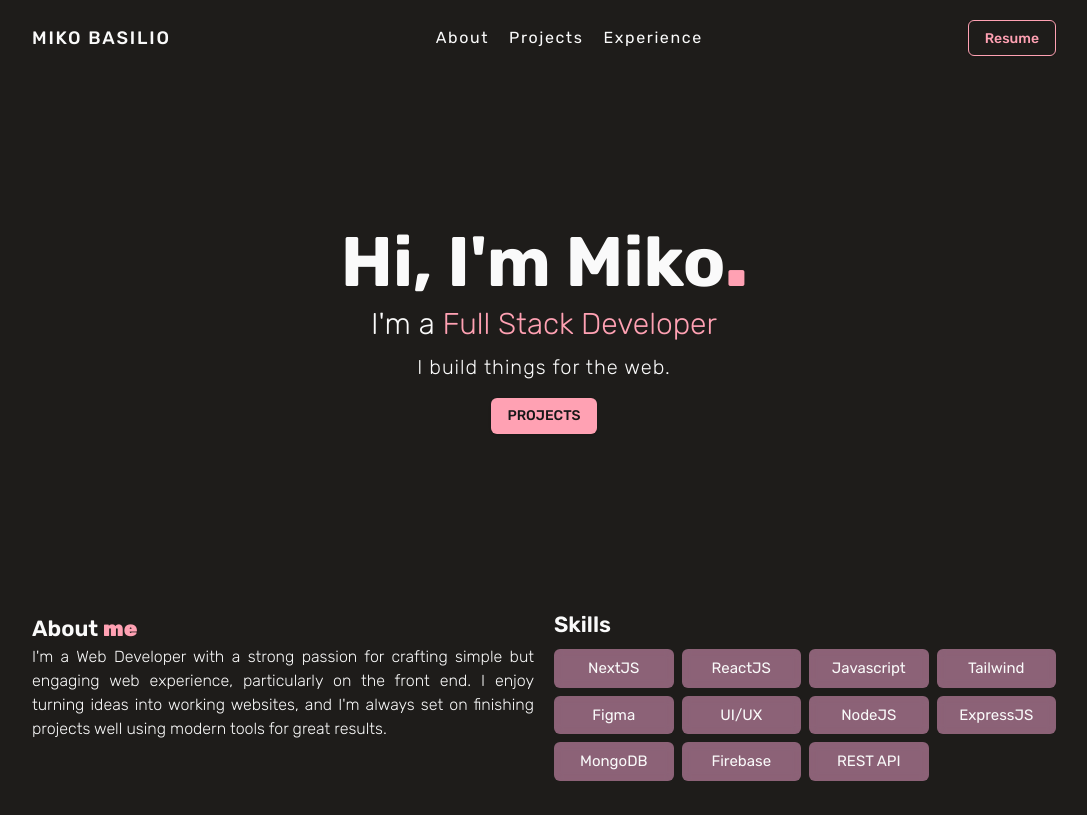
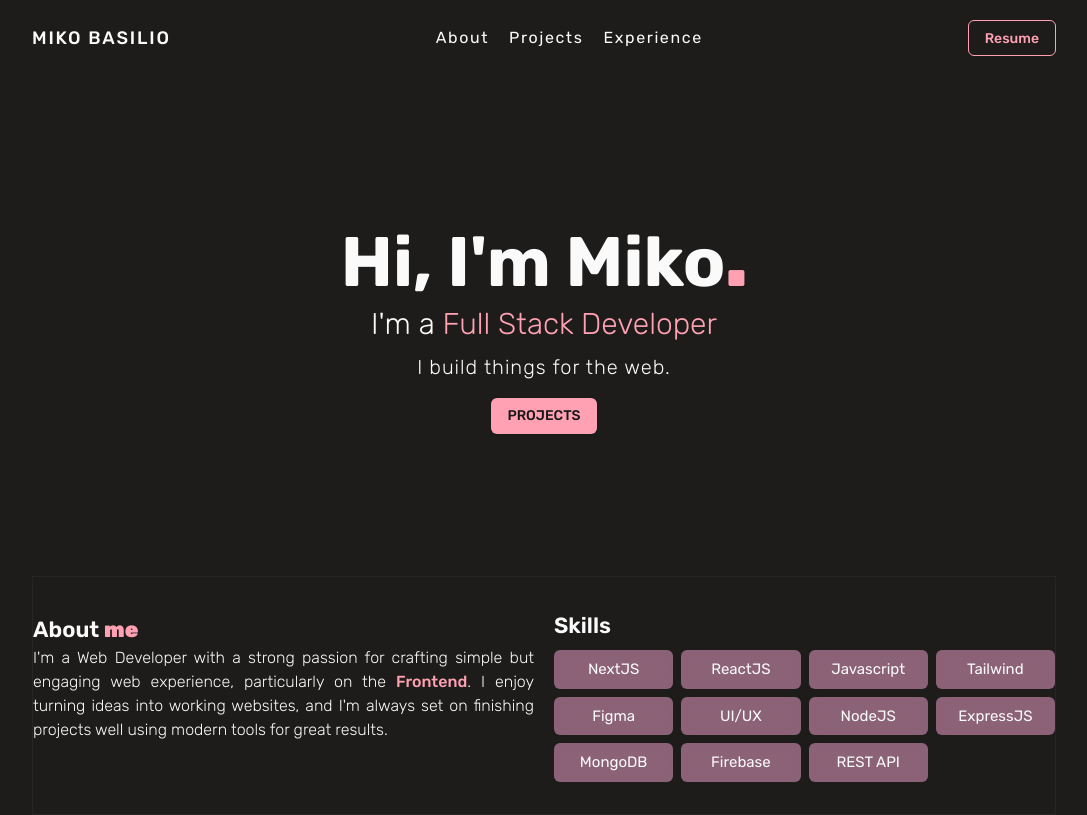
Before and after one commit to okimchi123/miko-portfolio_V1, a Next.js app: page / in a window 1280 px wide. Shown: the whole page, without its empty margins (96-1183 px from the left). Built offline with nearby package versions, Linux system fonts and the light colour scheme.

Commit message:
upd frontend

```diff
--- a/src/components/layout/AboutMe.jsx
+++ b/src/components/layout/AboutMe.jsx
@@ -15,7 +15,7 @@ export default function AboutMe() {
     "REST API",
   ];
   return (
-    <section className="h-[400] md:h-fit py-8 w-[80%] gap-5 flex flex-col md:flex-row items-start">
+    <section className="h-[400] md:h-fit py-8 border w-[80%] gap-5 flex flex-col md:flex-row items-start">
       <Reveal delayProp={0.2} className="w-full">
         <article>
           <h1 className="header mt-1">
@@ -23,7 +23,7 @@ export default function AboutMe() {
           </h1>
           <p className="text-justify font-light">
             I'm a Web Developer with a strong passion for crafting simple but
-            engaging web experience, particularly on the front end. I enjoy
+            engaging web experience, particularly on the <strong className="prismo font-medium">Frontend</strong>. I enjoy
             turning ideas into working websites, and I'm always set on finishing
             projects well using modern tools for great results.
           </p>
```
